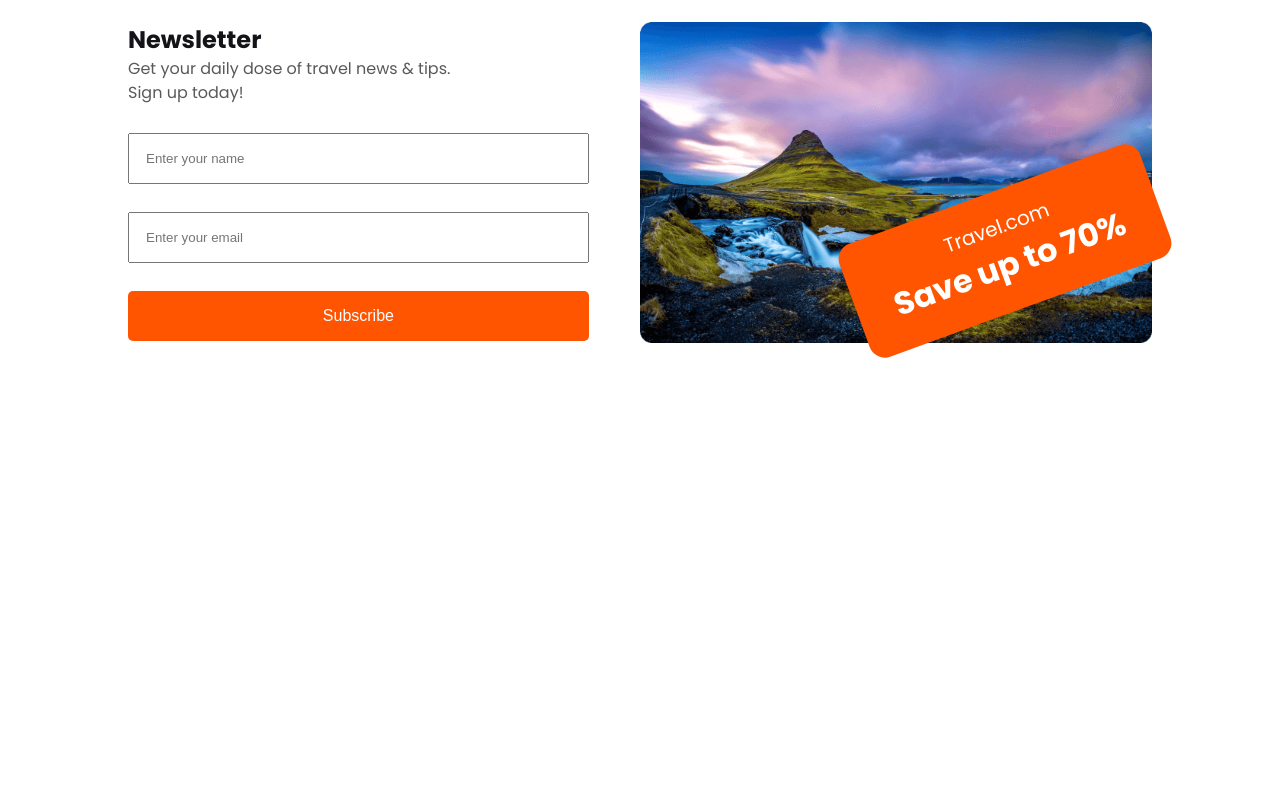
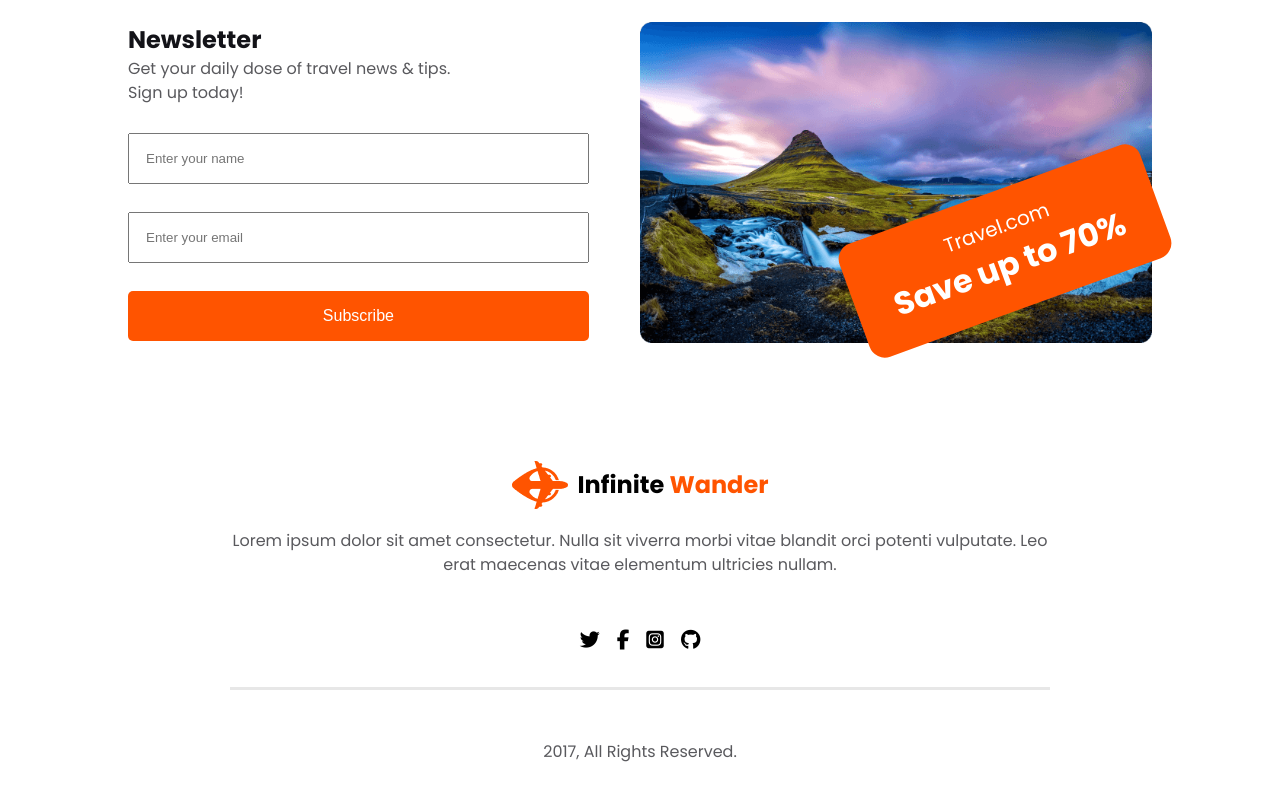
Before and after one commit to Khaledsobuj/Assignment-two, a plain HTML site: page index.html in a window 1280 px wide. Shown: the part 6246-7046 px from the top of the page. Before the commit the page ends 6608 px from the top, so only its background shows below. Drawn offline with Linux system fonts and the light colour scheme.

Commit message:
my infinite wander travel website main work ok

```diff
--- a/css/responsive.css
+++ b/css/responsive.css
@@ -63,8 +63,14 @@
     .simple-perfect-content,
     .deal-content,
     .newsletter-content,
+
     .newsletter-img {
         width: 100%;
+    }
+
+    .simple-perfect-video iframe {
+        width: 335px;
+        height: 200px;
     }
 
     .save-card {
--- a/index.html
+++ b/index.html
@@ -307,10 +307,33 @@
             </div>
 
             <!-- End Newsletter section -->
+        </main>
+        <!-- This is footer section start -->
+        <footer>
+            <section class="footer">
+                <div class="footer-wraper">
+                    <div class="footer-titel-logo">
+                        <img src="images/logo.png" alt="">
+                        <h2>Infinite<span class="comont-color"> Wander</span></h2>
+                    </div>
+                    <p class="common-description">
+                        Lorem ipsum dolor sit amet consectetur. Nulla sit viverra morbi vitae blandit orci potenti
+                        vulputate. Leo erat maecenas vitae elementum ultricies nullam.
+                    </p>
+                    <div class="icone">
+                        <i class="fa-brands fa-twitter"></i>
+                        <i class="fa-brands fa-facebook-f"></i>
+                        <i class="fa-brands fa-square-instagram"></i>
+                        <i class="fa-brands fa-github"></i>
+                    </div>
+                </div>
+                <div class="copy">
+                    <p class="common-description">2017, All Rights Reserved.</p>
+                </div>
+            </section>
 
-
-
-        </main>
+        </footer>
+        <!-- This is footer section End -->
 
 
     </div>
```
